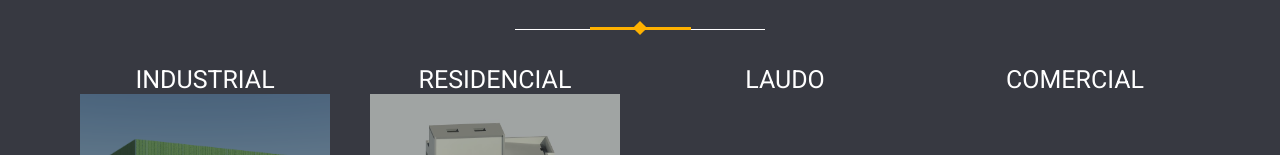
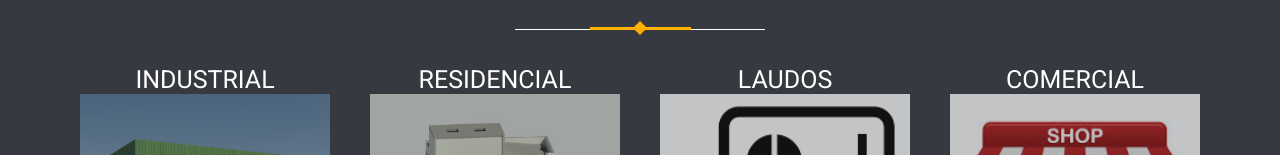
Before and after one commit to JefKazuma/site-queops, a React app: page / in a window 1280 px wide. Shown: the part 566-721 px from the top of the page. Built offline with nearby package versions, Linux system fonts and the light colour scheme.

Commit message:
Add thumbnails for portfolio categories

```diff
--- a/src/Components/Portfolio/data.js
+++ b/src/Components/Portfolio/data.js
@@ -9,6 +9,10 @@ import IMAGE_CASE_INDUSTRIAL_6 from '../../img/cases/industrial/6.png'
 
 import IMAGE_CASE_RESIDENCIAL_1 from '../../img/cases/residencial/1.jpg'
 import IMAGE_CASE_RESIDENCIAL_2 from '../../img/cases/residencial/2.jpg'
+
+import IMAGE_REPORT_THUMBNAIL from '../../img/cases/laudos/laudos_thumbnail.png'
+
+import IMAGE_COMERCIAL_THUMBNAIL from '../../img/cases/comercial/shop.jpg'
 
 const CATEGORY = {
   INDUSTRIAL: 1,
@@ -48,13 +52,13 @@ const categories = {
   },
   [CATEGORY.REPORT]: {
     id: CATEGORY.REPORT,
-    title: 'Laudo',
-    backgroundImage: '',
+    title: 'Laudos',
+    backgroundImage: IMAGE_REPORT_THUMBNAIL,
   },
   [CATEGORY.COMERCIAL]: {
     id: CATEGORY.COMERCIAL,
     title: 'Comercial',
-    backgroundImage: '',
+    backgroundImage: IMAGE_COMERCIAL_THUMBNAIL,
   },
 }
 
```
Also changed, not shown: src/img/cases/comercial/shop.jpg (added), src/img/cases/laudos/laudos_thumbnail.png (added).
